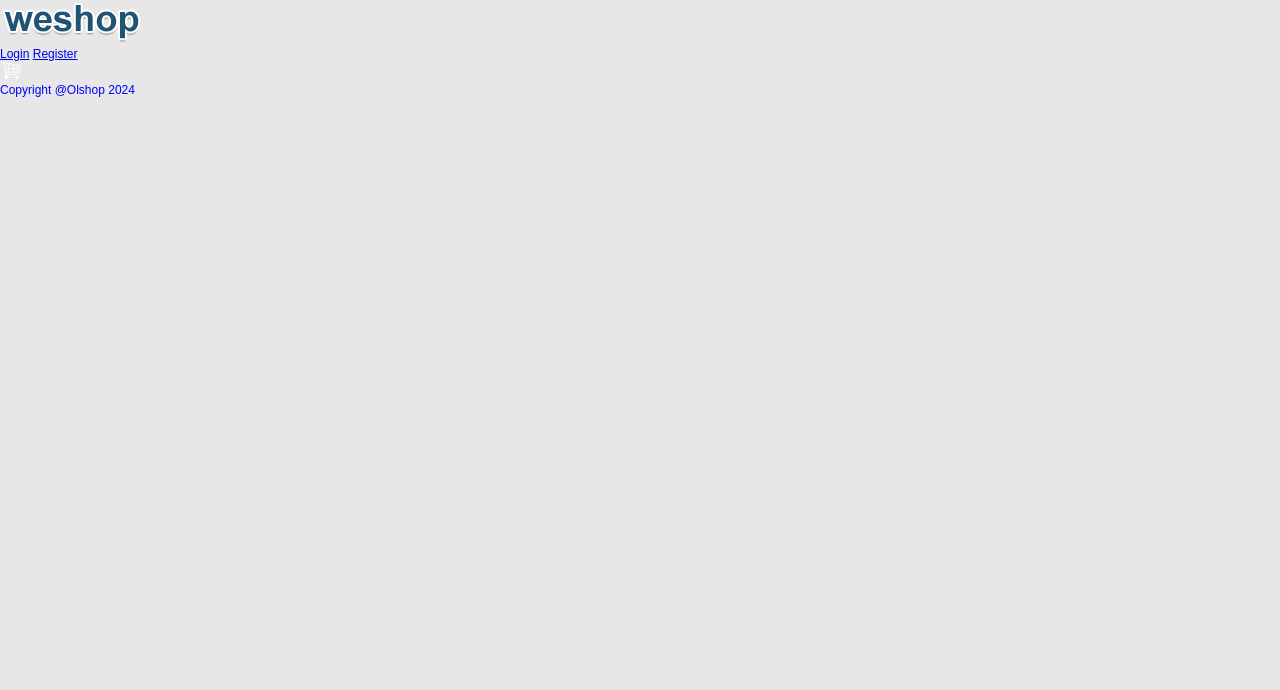
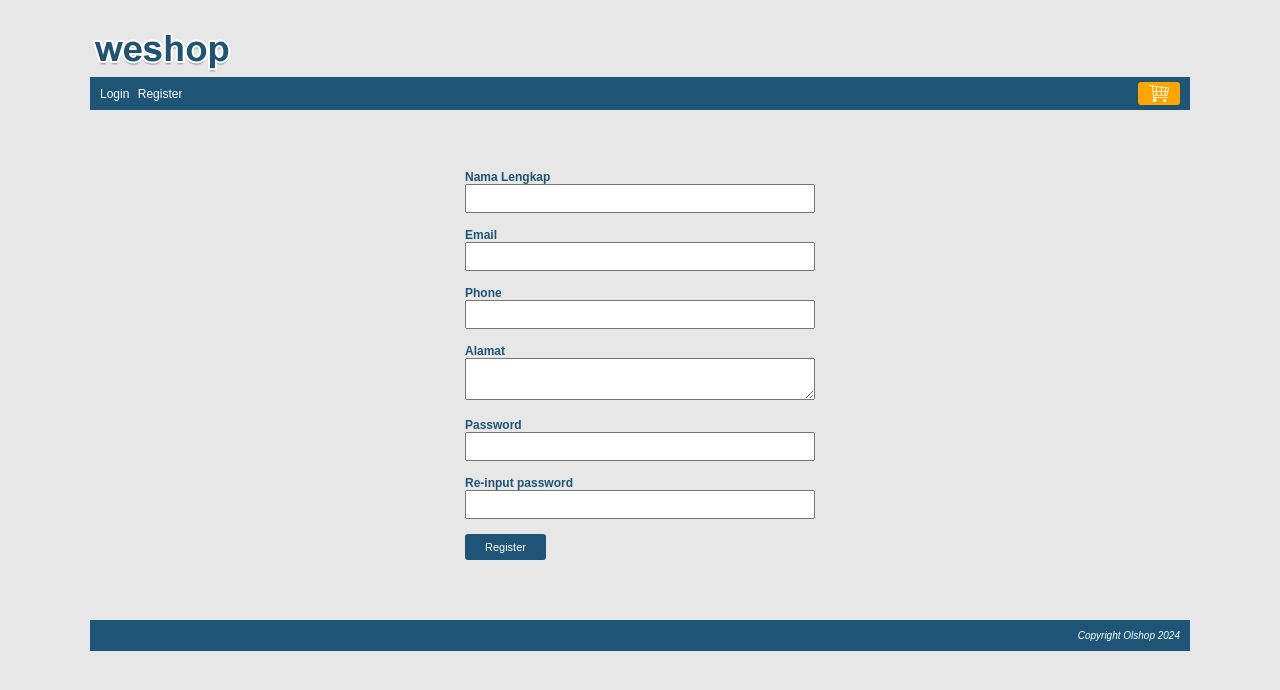
Before and after one commit to yosafatboyer1105/Olshop1, a PHP site: page /olshop1/index.php?page=register in a window 1280 px wide. Shown: the top 690 px of the page. Run offline with PHP 8.4, Linux system fonts and the light colour scheme; some libraries are stand-ins or nearby versions.

Commit message:
register page created (html+css) and set value for the page url

```diff
--- a/css/style.css
+++ b/css/style.css
@@ -1,7 +1,109 @@
 body {
-    font-family:arial;
-    font-size:12px;
-    color: blue;
-    background: #E7E7E7;
-    margin:0px;
+    font-family: Arial, Helvetica, sans-serif;
+    color: #1e5475;
+    font-size: 12px;
+    background: #e7e7e7;
+    margin: 0px;
 }
+
+#container {
+    width: 1100px;
+    height: auto;
+    margin: 0px auto;
+    padding: 10px;
+}
+
+#container #header {
+    margin-top: 20px;
+}
+
+#container #header #menu {
+    background: #1e5475;
+    padding: 5px 10px;
+    overflow: hidden;
+}
+
+#container #header #menu #user {
+    float: left;
+}
+
+#container #header #menu #user a {
+    color: white;
+    padding-right: 5px;
+    margin-top: 5px;
+    display: inline-block;
+    text-decoration: none;
+}
+
+#container #header #menu #cart-button {
+    float: right;
+    background: orange;
+    padding: 2px 10px;
+    border-radius: 3px;
+}
+
+#container #header #menu #cart-button img {
+    vertical-align: bottom;
+}
+
+#container #footer {
+    background: #1e5475;
+    padding: 10px;
+}
+
+#container #footer p {
+    color: white;
+    text-align: right;
+    font-size: 10px;
+    font-style: italic;
+    margin: 0px;
+}
+
+#container #content {
+    padding: 10px 0px;
+    overflow: hidden;
+}
+
+/*css borderline between index page and register page*/
+
+#container-user-akses {
+    width: 350px;
+    height: auto;
+    margin: 50px auto;
+}
+
+.element-form {
+    margin-bottom: 15px;
+}
+
+.element-form label {
+    display: block;
+    font-weight: bold;
+}
+
+.element-form span {
+    display: block;
+}
+
+.element-form span input[type="text"],
+.element-form span input[type="password"],
+.element-form span textarea,
+.element-form span select {
+    width: 100%;
+    padding: 5px;
+    box-sizing: border-box;
+}
+
+.element-form span input[type="submit"] {
+    background: #1e5475;
+    border: none;
+    color: white;
+    padding: 7px 20px;
+    border-radius: 3px;
+    font-size: 11px;
+    cursor: pointer;
+}
+
+.element-form span input[type="submit"]:hover {
+    background: orange;
+}
--- a/index.php
+++ b/index.php
@@ -1,5 +1,11 @@
 <?php
     include_once("function/helper.php");
+
+    // konstanta
+    // variable url
+    // variable page
+
+    $page = isset($_GET['page']) ? $_GET['page'] : false;
 ?>
 
 <!DOCTYPE html>
@@ -11,6 +17,10 @@
 
     <link href=" <?php echo BASE_URL. "css/style.css"; ?>" type="text/css" rel="stylesheet"/>
 </head>
+
+<style>
+    <?php include "css/style.css" ?>
+</style>
 
 <body>
     <div id="container">
@@ -31,9 +41,23 @@
             </div>
         </div>
 
-        <div id="content"></div>
+        <div id="content">
+            <?php
+            $filename = "$page.php";
 
-        <div id="footer">Copyright @Olshop 2024</div>
+            if(file_exists($filename)) {
+                include_once($filename);
+            }
+            else {
+                echo "Maaf,file tersebut gaada";
+            }
+
+            ?>
+        </div>
+
+        <div id="footer">
+            <p>Copyright Olshop 2024</p>
+        </div>
 
     </div>
 </body>
--- /dev/null
+++ b/register.php
@@ -0,0 +1,33 @@
+<div id="container-user-akses">
+    <form action="<?php echo BASE_URL. "proses_register.php"; ?>" method="POST">
+        <div class="element-form">
+            <label>Nama Lengkap</label>
+            <span><input type="text" name="nama-lengkap" /> </span>
+        </div>
+        <div class="element-form">
+            <label>Email</label>
+            <span><input type="text" name="email" /> </span>
+        </div>
+        <div class="element-form">
+            <label>Phone</label>
+            <span><input type="text" name="phone" /> </span>
+        </div>
+        <div class="element-form">
+            <label>Alamat</label>
+            <span><textarea name="alamat"></textarea></span>
+        </div>
+        <div class="element-form">
+            <label>Password</label>
+            <span><input type="password" name="password"/></span>
+        </div>
+        <div class="element-form">
+            <label>Re-input password</label>
+            <span><input type="password" name="re-password"/></span>
+        </div>
+
+        <div class="element-form">
+            <span><input type="submit" value="Register"/></span>
+        </div>
+    </form>
+
+</div>
```
